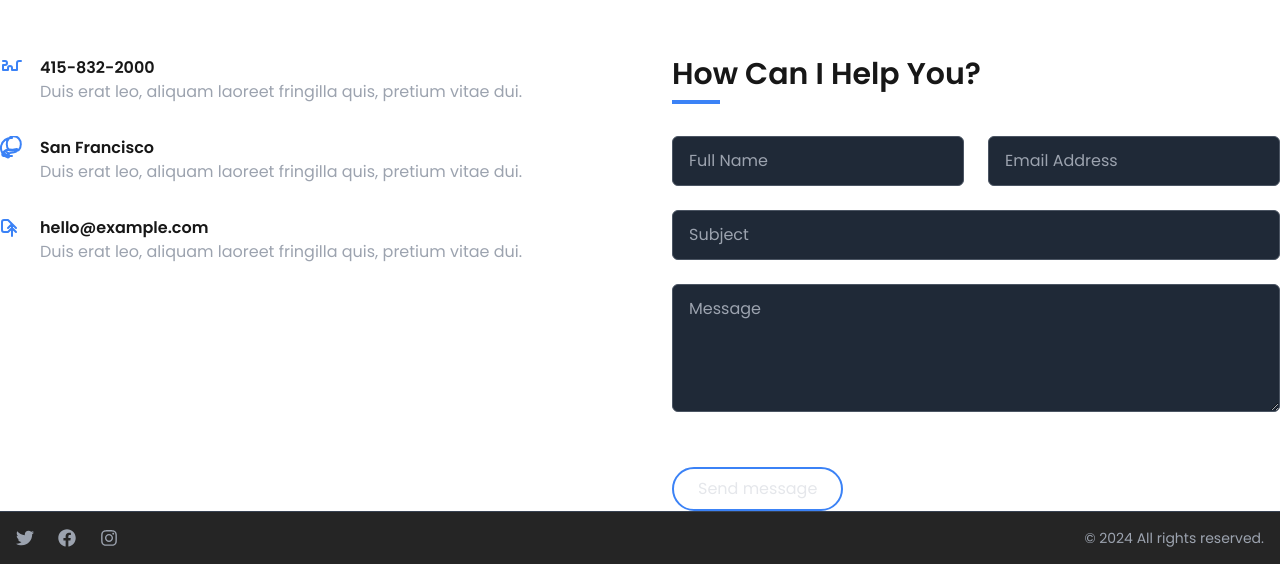
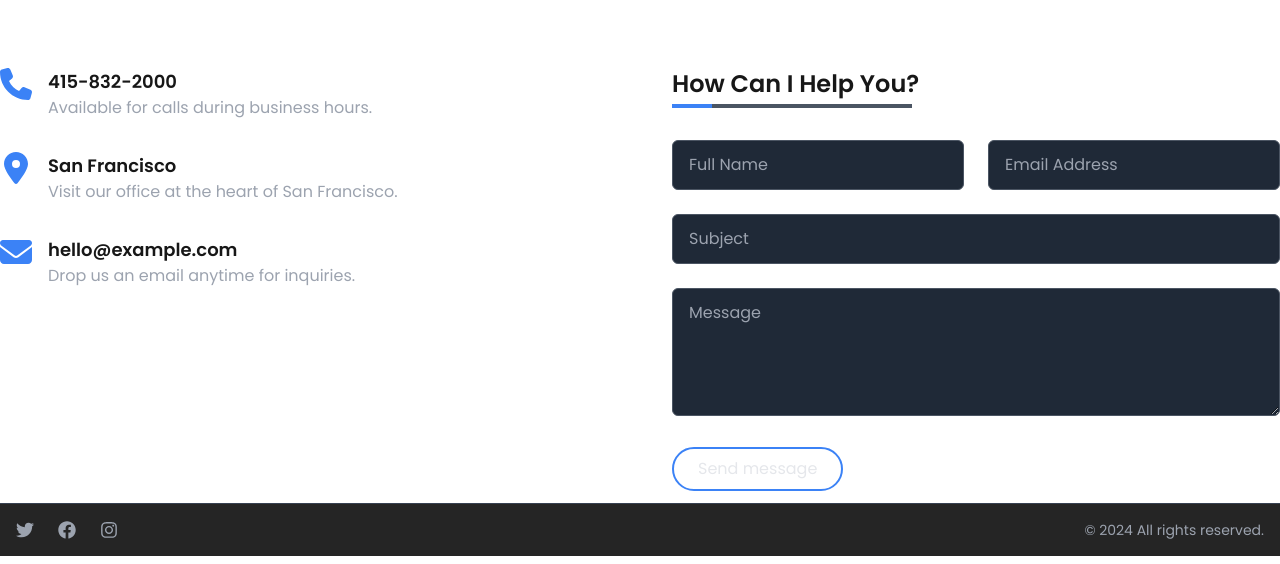
Before and after one commit to RAIZOxd/Next_Js_portfolio, a Next.js app: page /contact in a window 1280 px wide. Shown: the part 872-1436 px from the top of the page. Built offline with nearby package versions, Linux system fonts and the light colour scheme.

Commit message:
Updated Code with fully mobile responsive

```diff
--- a/package.json
+++ b/package.json
@@ -9,6 +9,9 @@
     "lint": "next lint"
   },
   "dependencies": {
+    "@fortawesome/fontawesome-svg-core": "^6.7.0",
+    "@fortawesome/free-solid-svg-icons": "^6.7.0",
+    "@fortawesome/react-fontawesome": "^0.2.2",
     "gsap": "^3.12.5",
     "next": "15.0.2",
     "react": "^18.3.1",
--- a/src/app/blog/page.jsx
+++ b/src/app/blog/page.jsx
@@ -9,7 +9,7 @@ const BlogSection = () => {
       </div>
 
       {/* Blog Content Grid */}
-      <div className="mt-8 grid grid-cols-1 md:grid-cols-2 gap-8 px-14">
+      <div className="mt-8 grid grid-cols-1 md:grid-cols-2 gap-8 px-14 py-3">
         {/* Sample Blog Post */}
         <BlogPost
           category="WordPress"
--- a/src/app/contact/page.jsx
+++ b/src/app/contact/page.jsx
@@ -1,18 +1,23 @@
-// ContactSection Component
+import {
+  faEnvelope,
+  faMapMarkerAlt,
+  faPhone,
+} from "@fortawesome/free-solid-svg-icons";
+import { FontAwesomeIcon } from "@fortawesome/react-fontawesome";
+
 const ContactSection = () => {
   return (
-
     <div className="min-h-screen text-white">
       {/* Contact Header */}
-      <div className="h-48 flex items-center justify-between px-14 border-t border-b border-gray-500">
-        <h1 className="text-4xl font-bold">Contact</h1>
-        <a href="#get-in-touch" className="text-gray-400 text-lg">
+      <div className="h-48 flex items-center justify-between px-4 sm:px-14 border-t border-b border-gray-500">
+        <h1 className="text-3xl sm:text-4xl font-bold">Contact</h1>
+        <a href="#get-in-touch" className="text-gray-400 text-sm sm:text-lg">
           Get in Touch
         </a>
       </div>
 
       {/* Google Map Embed */}
-      <div className="mt-8 px-14 py-10">
+      <div className="mt-8 px-4 sm:px-14 py-10">
         <iframe
           src="https://www.google.com/maps/embed?pb=!1m18!1m12!1m3!1d3153.0860147340326!2d-122.39968928468182!3d37.774929979759596!2m3!1f0!2f0!3f0!3m2!1i1024!2i768!4f13.1!3m3!1m2!1s0x808f7e3c661f5ebf%3A0xe4b0eb3f61df9d87!2sTownsend%20St%2C%20San%20Francisco%2C%20CA%2094113%2C%20USA!5e0!3m2!1sen!2sus!4v1699914289372!5m2!1sen!2sus"
           width="100%"
@@ -27,7 +32,6 @@ const ContactSection = () => {
   );
 };
 
-// ContactPage Component
 const ContactPage = () => {
   return (
     <div>
@@ -35,80 +39,47 @@ const ContactPage = () => {
       <ContactSection />
 
       {/* Main Content */}
-      <div className="max-w-screen-xl mx-auto grid grid-cols-1 md:grid-cols-2 gap-16 mt-10">
+      <div className="max-w-screen-xl mx-auto grid grid-cols-1 sm:grid-cols-2 gap-8 sm:gap-16 mt-10 sm:px-0 px-4 py-3">
         {/* Contact Info Section */}
         <div className="space-y-8">
           {/* Phone */}
           <div className="flex items-start space-x-4">
-            <svg
-              className="w-6 h-6 text-blue-500"
-              fill="none"
-              stroke="currentColor"
-              strokeWidth="2"
-              viewBox="0 0 24 24"
-              xmlns="http://www.w3.org/2000/svg"
-            >
-              <path
-                strokeLinecap="round"
-                strokeLinejoin="round"
-                d="M3 5h2a2 2 0 012 2v0a2 2 0 01-2 2H3v5h5v-2a2 2 0 012-2v0a2 2 0 012 2v2h5V7a2 2 0 012-2h2"
-              ></path>
-            </svg>
+            <FontAwesomeIcon
+              icon={faPhone}
+              className="w-6 h-6 sm:w-8 sm:h-8 text-blue-500"
+            />
             <div>
-              <p className="font-semibold">415-832-2000</p>
-              <p className="text-gray-400">
-                Duis erat leo, aliquam laoreet fringilla quis, pretium vitae
-                dui.
+              <p className="font-semibold text-base sm:text-lg">415-832-2000</p>
+              <p className="text-gray-400 text-sm sm:text-base">
+                Available for calls during business hours.
               </p>
             </div>
           </div>
 
           {/* Location */}
           <div className="flex items-start space-x-4">
-            <svg
-              className="w-6 h-6 text-blue-500"
-              fill="none"
-              stroke="currentColor"
-              strokeWidth="2"
-              viewBox="0 0 24 24"
-              xmlns="http://www.w3.org/2000/svg"
-            >
-              <path
-                strokeLinecap="round"
-                strokeLinejoin="round"
-                d="M12 2a10 10 0 00-4 19.5c.6.1 1.1-.4 1.1-.9v-1.5c-4 0-4.8-2-5-2-1-.8-.1-1.6.1-1.7 1.4-.3 3.6 1 3.6 1.5 1 .8 2.7 0 4.3-.3s3-.5 4-1c.8-.7 1.6-2 .9-2.6-.6-.5-2.5.5-4.6 1.1-1.6.5-2.8.6-3.6-.1-1.3-1.3-2-3.6-2-5.8 0-4.5 3-8 7-8s7 3.5 7 8c0 2.2-.8 4.5-2 5.8-.8.7-2 1-3.6.7-.5-.1-2-.5-3.3-.9-.8-.2-1.6-.3-2.5-.3-3.3 0-5.4 1.8-6.5 3.1-.4.4-.6.9-.6 1.4v.8c0 .6.5 1.1 1.1 1.1H12"
-              ></path>
-            </svg>
+            <FontAwesomeIcon
+              icon={faMapMarkerAlt}
+              className="w-6 h-6 sm:w-8 sm:h-8 text-blue-500"
+            />
             <div>
-              <p className="font-semibold">San Francisco</p>
-              <p className="text-gray-400">
-                Duis erat leo, aliquam laoreet fringilla quis, pretium vitae
-                dui.
+              <p className="font-semibold text-base sm:text-lg">San Francisco</p>
+              <p className="text-gray-400 text-sm sm:text-base">
+                Visit our office at the heart of San Francisco.
               </p>
             </div>
           </div>
 
           {/* Email */}
           <div className="flex items-start space-x-4">
-            <svg
-              className="w-6 h-6 text-blue-500"
-              fill="none"
-              stroke="currentColor"
-              strokeWidth="2"
-              viewBox="0 0 24 24"
-              xmlns="http://www.w3.org/2000/svg"
-            >
-              <path
-                strokeLinecap="round"
-                strokeLinejoin="round"
-                d="M16 12l-4-4m0 0l-4 4m4-4v12m0-12l-4-4m0 0H4a2 2 0 00-2 2v8a2 2 0 002 2h4m0 0l4-4m0 0l4 4"
-              ></path>
-            </svg>
+            <FontAwesomeIcon
+              icon={faEnvelope}
+              className="w-6 h-6 sm:w-8 sm:h-8 text-blue-500"
+            />
             <div>
-              <p className="font-semibold">hello@example.com</p>
-              <p className="text-gray-400">
-                Duis erat leo, aliquam laoreet fringilla quis, pretium vitae
-                dui.
+              <p className="font-semibold text-base sm:text-lg">hello@example.com</p>
+              <p className="text-gray-400 text-sm sm:text-base">
+                Drop us an email anytime for inquiries.
               </p>
             </div>
           </div>
@@ -116,39 +87,36 @@ const ContactPage = () => {
 
         {/* Contact Form */}
         <div>
-          <h2 className="text-3xl font-semibold mb-8">
+          <h2 className="text-2xl sm:text-2xl font-semibold mb-8">
             How Can I Help You?
-            <span className="block h-1 w-12 bg-blue-500 mt-2"></span>
+            <div className="relative mb-8">
+            <div className="w-10 h-1 bg-blue-500 absolute top-0 left-0"></div> {/* Blue line */}
+            <div className="w-60 h-1 bg-gray-600 mt-1"></div> {/* Gray line */}
+          </div>
           </h2>
           <form className="space-y-6">
-            <div className="grid grid-cols-1 md:grid-cols-2 gap-6">
+            <div className="grid grid-cols-1 sm:grid-cols-2 gap-6">
               <input
                 type="text"
                 placeholder="Full Name"
-                className="w-full px-4 py-3 bg-gray-800 text-gray-300 border border-gray-600 rounded-md"
+                className="w-full px-4 py-3 bg-gray-800 text-gray-300 border border-gray-600 rounded-md text-sm sm:text-base"
               />
               <input
                 type="email"
                 placeholder="Email Address"
-                className="w-full px-4 py-3 bg-gray-800 text-gray-300 border border-gray-600 rounded-md"
+                className="w-full px-4 py-3 bg-gray-800 text-gray-300 border border-gray-600 rounded-md text-sm sm:text-base"
               />
               <input
                 type="text"
                 placeholder="Subject"
-                className="w-full px-4 py-3 bg-gray-800 text-gray-300 border border-gray-600 rounded-md col-span-2"
+                className="w-full px-4 py-3 bg-gray-800 text-gray-300 border border-gray-600 rounded-md text-sm sm:text-base col-span-1 sm:col-span-2"
               />
             </div>
             <textarea
               placeholder="Message"
-              className="w-full px-4 py-3 bg-gray-800 text-gray-300 border border-gray-600 rounded-md h-32"
+              className="w-full px-4 py-3 bg-gray-800 text-gray-300 border border-gray-600 rounded-md h-32 text-sm sm:text-base"
             ></textarea>
-            <div className="flex items-center space-x-4">
-              {/* Placeholder for reCAPTCHA */}
-              {/* <div className="w-32 h-16 bg-gray-700 rounded-md flex items-center justify-center text-gray-400">
-                reCAPTCHA
-              </div> */}
-            </div>
-            <button className="px-6 py-2 border-2 border-blue-500 text-gray-200 rounded-3xl hover:bg-blue-500 hover:text-white transition">
+            <button className="px-6 py-2 border-2 border-blue-500 text-gray-200 rounded-3xl hover:bg-blue-500 hover:text-white transition w-full sm:w-auto">
               Send message
             </button>
           </form>
--- a/src/app/portfolio/page.jsx
+++ b/src/app/portfolio/page.jsx
@@ -38,7 +38,7 @@ const PortfolioSection = () => {
       </div>
 
       {/* Filter Options */}
-      <div className="mt-8 flex flex-wrap justify-center sm:justify-end space-x-4 sm:space-x-6 text-gray-400 text-base sm:text-lg">
+      <div className="mt-8 flex flex-wrap justify-center sm:justify-end space-x-4 sm:space-x-6 text-gray-400 text-base sm:text-lg px-3">
         {["All", "Detailed", "Direct URL", "Image", "SoundCloud", "Video", "Vimeo Video", "YouTube Video"].map((filter) => (
           <button
             key={filter}
@@ -53,7 +53,7 @@ const PortfolioSection = () => {
       </div>
 
       {/* Portfolio Items Grid */}
-      <div className="mt-8 grid grid-cols-1 md:grid-cols-3 gap-6 px-14">
+      <div className="mt-8 grid grid-cols-1 md:grid-cols-3 gap-6 px-14 py-3">
         {filteredItems.map((item, index) => (
           <PortfolioItem key={index} item={item} onClick={() => openModal(item)} />
         ))}
--- a/src/app/resume/page.jsx
+++ b/src/app/resume/page.jsx
@@ -24,7 +24,7 @@ const ResumePage = () => {
       {/* Top Resume Header Section */}
       <div className="h-48 flex items-center justify-between px-14 border-t border-b border-gray-500">
         <h1 className="text-4xl font-bold">Resume</h1>
-        <span className="text-gray-400 text-lg">8 Years of Experience</span>
+        <span className="text-gray-400 text-sm sm:text-lg px-4">8 Years of Experience</span>
       </div>
 
       {/* Education and Experience Sections */}
```
Also changed, not shown: src/app/page.jsx (+48 -14 lines), 1 other file (tests, documents, lock files or other folders).
